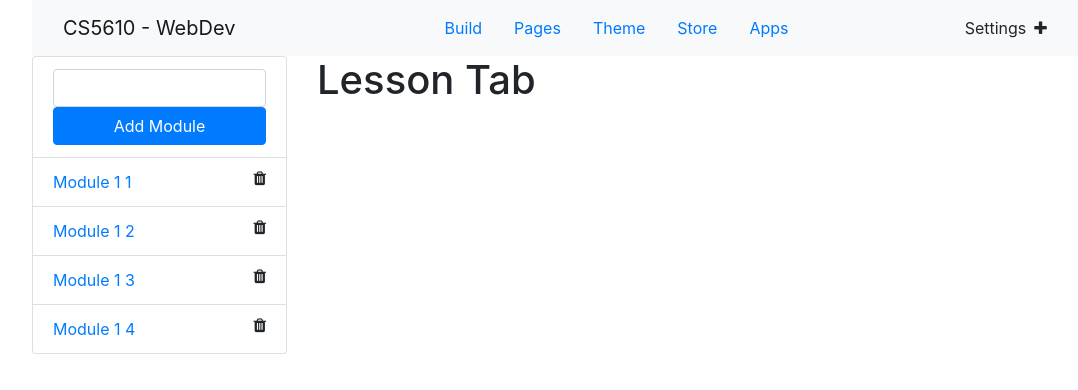
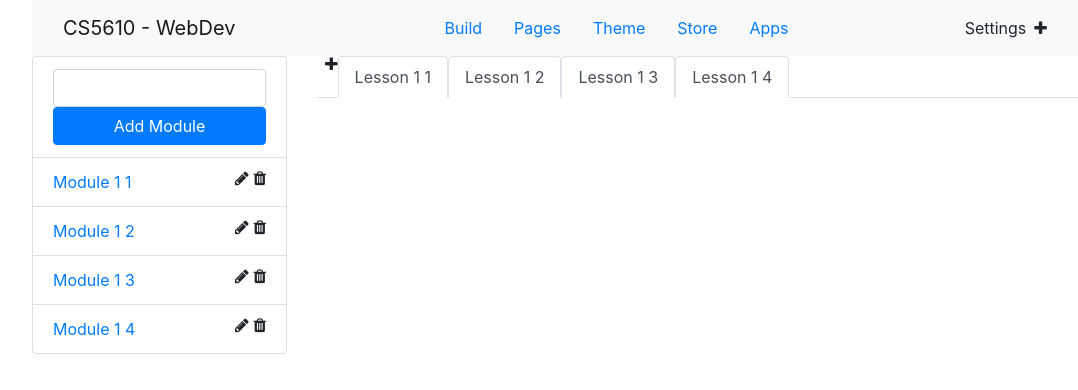
Before and after one commit to xkong93/wbdv-su19-xuankong-client-react, a React (Create React App) app: page /courses/123/modules/1/lessons/1/topics/1 in a window 1280 px wide. Shown: the top 390 px of the page, without its empty margins (53-1131 px from the left). Built offline with nearby package versions, Linux system fonts and the light colour scheme.

Commit message:
lessonModule stage1
add feature

```diff
--- /dev/null
+++ b/src/components/LessonItem.js
@@ -0,0 +1,11 @@
+import React from "react";
+
+const LessonItem = ({ lesson }) => (
+  <li className="nav-item">
+    <a className="nav-link active" href={`/courses/123/modules/${lesson.moduleId}/lessons/${lesson.id}/topics/1`}>
+      {lesson.title}
+    </a>
+  </li>
+)
+
+export default LessonItem;
--- /dev/null
+++ b/src/components/LessonTabsComponent.js
@@ -0,0 +1,49 @@
+import React from "react";
+import LessonItem from './LessonItem'
+export default class LessonTabsComponent extends React.Component {
+  constructor(props) {
+    super(props);
+    this.state = {
+      lesson: {
+        id: "-1",
+        moduleId: "1",
+        title: "new Lesson"
+      },
+      lessons : this.props.lessons
+    }
+
+  }
+
+ createLesson = () => {
+    var newId = new Date().getTime();
+    this.setState({
+      lesson: {
+        id: newId,
+        moduleId: this.state.lesson.moduleId,
+        title: this.state.lesson.title
+      }
+    });
+    this.setState(
+      (this.state.lessons = [...this.state.lessons, this.state.lesson])
+    );
+    console.log(this.state.lessons);
+  };
+
+
+  // titleChange = () => {
+
+  // }
+  render(){
+    return(
+      <ul class="nav nav-tabs">
+        <i onClick={this.createLesson} className="ml-2 fa fa-plus fa-1x" />
+          {
+            this.state.lessons.map(lesson =>
+              <LessonItem lesson={lesson} />
+            )
+          }
+      </ul>
+
+    )
+  }
+}
--- a/src/components/ModuleItem.js
+++ b/src/components/ModuleItem.js
@@ -1,12 +1,13 @@
 import React from "react";
 
-const ModuleList = ({ module, key,deleteModule}) => (
+const ModuleList = ({ module,deleteModule}) => (
     <li className="list-group-item ">
         <a
-            href={`/courses/${module.courseId}/modules/${key}/lessons/1/topics/1`}>
+            href={`/courses/${module.courseId}/modules/${module.id}/lessons/1/topics/1`}>
             {module.title}
         </a>
         <i onClick={()=>deleteModule(module.id)}  className="fa fa-trash pull-right" />
+        <i className="fa fa-pencil pull-right" aria-hidden="true"></i>
     </li>
 );
 
--- a/src/components/ModuleListComponent.js
+++ b/src/components/ModuleListComponent.js
@@ -36,8 +36,12 @@ export default class ModuleListComponent extends React.Component {
   }
 
     deleteModule = (id) => {
-        console.log(id)
+        this.setState({
+            modules:this.state.modules.filter(module => module.id != id)
+        })
     }
+
+    //to do edit module
 
   render() {
     return (
--- a/src/components/WhiteBoard.js
+++ b/src/components/WhiteBoard.js
@@ -1,7 +1,5 @@
 import React from "react";
 import CourseListContainer from "../containers/CourseListContainer";
-import CourseEditorComponent from '../components/CourseEditorComponent'
-import CourseCard from './CourseCard'
 // npm install react-router-dom --save
 import { BrowserRouter as Router, Route, Link } from "react-router-dom";
 import CourseEditorContainer from "../containers/CourseEditorContainer";
--- a/src/containers/LessonTabsContainer.js
+++ b/src/containers/LessonTabsContainer.js
@@ -1,5 +1,5 @@
 import React from 'react'
-
+import LessonTabsComponent from '../components/LessonTabsComponent'
 export default class LessonTabsContainer
     extends React.Component {
     constructor(props) {
@@ -8,16 +8,13 @@ export default class LessonTabsContainer
             lessons: props.lessons
         }
     }
-    componentDidUpdate(newProps, oldProps) {
-        console.log(newProps, oldProps)
-    }
+    // componentDidUpdate(newProps, oldProps) {
+    //     console.log(newProps, oldProps)
+    // }
     render() {
         return(
             <div>
-                <h1>Lesson Tab</h1>
-                <div className="list-group">
-
-                </div>
+                <LessonTabsComponent lessons={this.state.lessons}/>
             </div>
         )
     }
```
